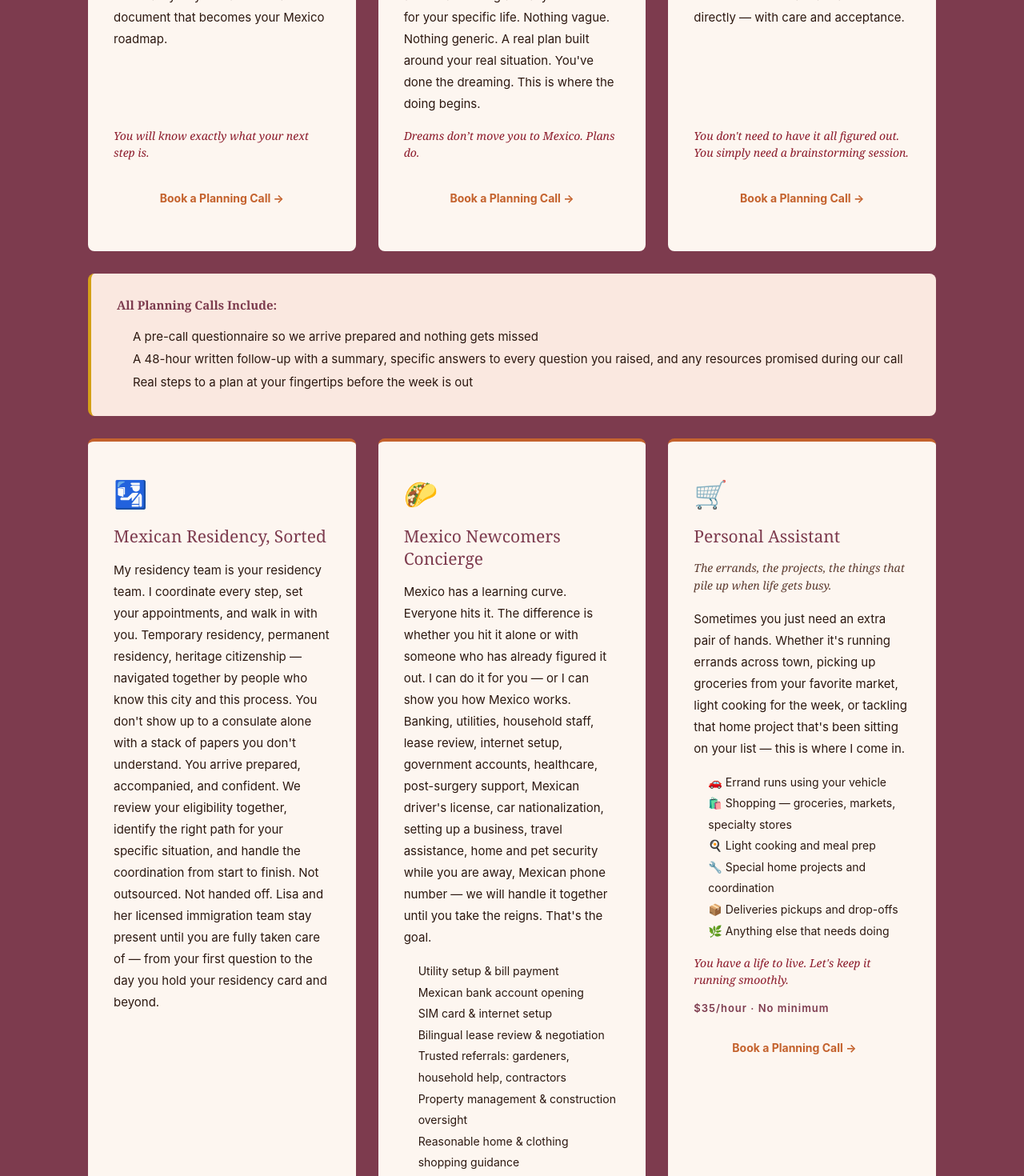
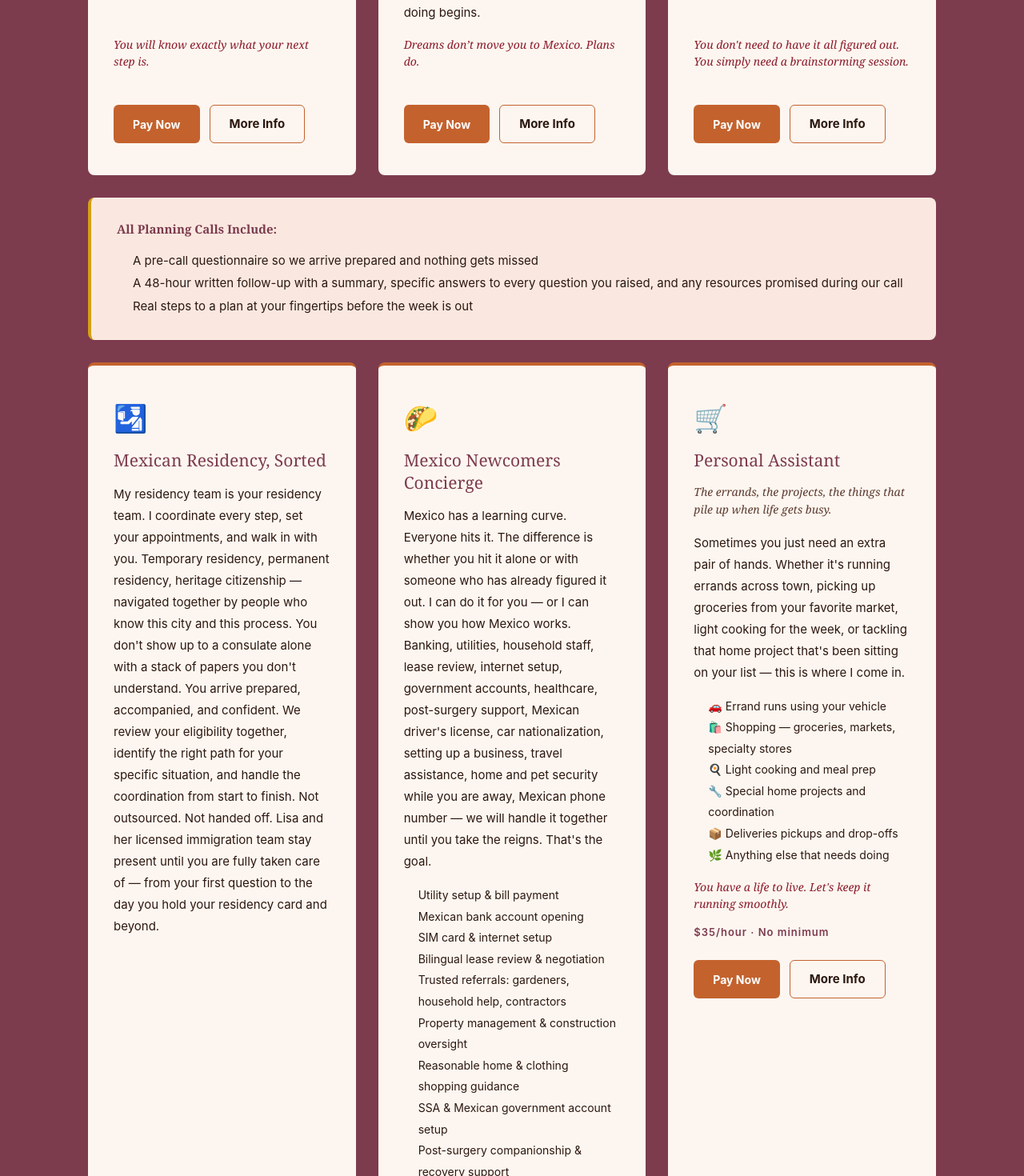
Before and after one commit to IntheknowMX/intheknowmx.com, a Next.js app: page / in a window 1280 px wide. Shown: the part 5740-7210 px from the top of the page at 80% size. Built offline with nearby package versions, Linux system fonts and the light colour scheme.

Commit message:
Add reusable payment modal and Pay Now/More Info buttons; remove top service CTA; add booking & cancellation policy

```diff
--- /dev/null
+++ b/app/components/PaymentModal.tsx
@@ -0,0 +1,100 @@
+'use client'
+
+type PaymentModalProps = {
+  open: boolean
+  onClose: () => void
+  service?: string
+}
+
+export default function PaymentModal({ open, onClose, service }: PaymentModalProps) {
+  if (!open) return null
+
+  return (
+    <div style={{
+      position: 'fixed',
+      inset: 0,
+      backgroundColor: 'rgba(44, 24, 16, 0.88)',
+      display: 'flex',
+      alignItems: 'center',
+      justifyContent: 'center',
+      padding: '24px',
+      zIndex: 200,
+    }}>
+      <div style={{
+        maxWidth: '560px',
+        width: '100%',
+        backgroundColor: '#2C1810',
+        color: '#FDF6F0',
+        borderRadius: '20px',
+        padding: '32px',
+        position: 'relative',
+        boxShadow: '0 24px 80px rgba(0, 0, 0, 0.45)',
+      }}>
+        <button
+          onClick={onClose}
+          style={{
+            position: 'absolute',
+            top: '18px',
+            right: '18px',
+            background: 'transparent',
+            border: '1px solid #FDF6F0',
+            color: '#FDF6F0',
+            borderRadius: '50%',
+            width: '34px',
+            height: '34px',
+            cursor: 'pointer',
+            fontSize: '16px',
+            lineHeight: '1',
+          }}
+          aria-label="Close payment modal"
+        >
+          ×
+        </button>
+        <h2 style={{ fontSize: '32px', marginBottom: '16px', fontFamily: "var(--font-playfair, 'Playfair Display', Georgia, serif)", color: '#FDF6F0' }}>
+          Ready to Book?
+        </h2>
+        {service && (
+          <p style={{ marginBottom: '18px', color: '#E8A598', fontSize: '15px' }}>
+            Booking: {service}
+          </p>
+        )}
+        <p style={{ marginBottom: '18px', fontSize: '15px', lineHeight: '1.8', color: '#FDF6F0' }}>
+          Step 1 — Message Lisa on WhatsApp to confirm your service, date, and amount.
+        </p>
+        <a
+          href="https://wa.me/5214731218554"
+          target="_blank"
+          rel="noreferrer"
+          style={{
+            display: 'inline-flex',
+            alignItems: 'center',
+            justifyContent: 'center',
+            backgroundColor: '#29A745',
+            color: 'white',
+            textDecoration: 'none',
+            borderRadius: '8px',
+            padding: '14px 22px',
+            fontSize: '15px',
+            fontWeight: 700,
+            marginBottom: '24px',
+          }}
+        >
+          Message Lisa on WhatsApp →
+        </a>
+        <p style={{ marginBottom: '16px', fontSize: '15px', lineHeight: '1.8', color: '#FDF6F0' }}>
+          Step 2 — Once confirmed, send payment via your preferred method:
+        </p>
+        <div style={{ fontSize: '15px', lineHeight: '1.9', color: '#FDF6F0' }}>
+          <p style={{ marginBottom: '12px' }}>✅ Zelle — no fee → <strong>sittingprettydc@gmail.com</strong></p>
+          <p style={{ marginBottom: '12px' }}>✅ Wise — no fee → <strong>Contact Lisa via WhatsApp for banking details</strong></p>
+          <p style={{ marginBottom: '12px' }}>📱 Venmo — +2% fee → <a href="https://venmo.com/code?user_id=3758990584448601525&created=1781206512" target="_blank" rel="noreferrer" style={{ color: '#FDF6F0', textDecoration: 'underline' }}>https://venmo.com/code?user_id=3758990584448601525&created=1781206512</a></p>
+          <p style={{ marginBottom: '12px' }}>💻 PayPal — +3% fee → <a href="https://paypal.com/paypalme/lisaMayCo" target="_blank" rel="noreferrer" style={{ color: '#FDF6F0', textDecoration: 'underline' }}>https://paypal.com/paypalme/lisaMayCo</a></p>
+          <p>💳 Stripe — +3% fee → <em>Link coming soon — contact Lisa via WhatsApp</em></p>
+        </div>
+        <p style={{ marginTop: '28px', fontSize: '13px', fontStyle: 'italic', color: '#E8A598' }}>
+          Your booking is confirmed once payment is received.
+        </p>
+      </div>
+    </div>
+  )
+}
--- a/app/page.tsx
+++ b/app/page.tsx
@@ -3,12 +3,64 @@
 import Image from 'next/image'
 import { useState } from 'react'
 import MexicoPathQuiz from './components/MexicoPathQuiz'
+import PaymentModal from './components/PaymentModal'
 
 export default function Home() {
   const [mobileMenuOpen, setMobileMenuOpen] = useState(false)
+  const [paymentModalOpen, setPaymentModalOpen] = useState(false)
+  const [selectedService, setSelectedService] = useState('')
+
+  const handlePayNow = (service: string) => {
+    setSelectedService(service)
+    setPaymentModalOpen(true)
+  }
+
+  const closePaymentModal = () => {
+    setPaymentModalOpen(false)
+    setSelectedService('')
+  }
+
+  const renderCardActions = (service: string, href: string) => (
+    <div style={{ display: 'flex', flexWrap: 'wrap', gap: '12px', marginTop: '24px' }}>
+      <button
+        onClick={() => handlePayNow(service)}
+        style={{
+          backgroundColor: '#C4622D',
+          color: 'white',
+          border: 'none',
+          borderRadius: '6px',
+          padding: '12px 24px',
+          fontSize: '14px',
+          fontWeight: 700,
+          cursor: 'pointer',
+        }}
+      >
+        Pay Now
+      </button>
+      <a
+        className="button-link secondary"
+        href={href}
+        style={{
+          color: '#2C1810',
+          backgroundColor: '#FDF6F0',
+          border: '1px solid #C4622D',
+          borderRadius: '6px',
+          textDecoration: 'none',
+          fontWeight: 700,
+          padding: '12px 24px',
+          display: 'inline-flex',
+          alignItems: 'center',
+          justifyContent: 'center',
+        }}
+      >
+        More Info
+      </a>
+    </div>
+  )
 
   return (
     <main className="page-root" style={{ fontFamily: "var(--font-inter, 'Inter', 'Helvetica Neue', sans-serif)", backgroundColor: '#FDF6F0', color: '#2C1810' }}>
+      <PaymentModal open={paymentModalOpen} onClose={closePaymentModal} service={selectedService} />
       <style>{`
         .page-root { overflow-x: hidden; }
         .main-nav { background-color: #FDF6F0; padding: 20px 40px; display: flex; justify-content: space-between; align-items: center; border-bottom: 1px solid #E8A598; position: sticky; top: 0; z-index: 100; }
@@ -318,14 +370,6 @@ export default function Home() {
           <p style={{ color: '#F5E0E6', fontSize: '17px', textAlign: 'center', maxWidth: '600px', margin: '0 auto 16px', lineHeight: '1.75' }}>
             Every service is personal, in-person, and built around your specific situation. Not outsourced. Not handed off. Lisa and her team are with you every step — from your first question to the day you hold your residency card and beyond.
           </p>
-          <div style={{ textAlign: 'center', marginBottom: '60px' }}>
-            <a className="button-link" href="https://calendar.app.google/qfwutaFsrSaqWVkw7" target="_blank" style={{
-              backgroundColor: '#C4622D',
-              color: 'white',
-              borderRadius: '4px',
-              display: 'inline-block'
-            }}>✦ Book a Planning Call</a>
-          </div>
           {/* Planning Calls */}
           <div className="service-grid" style={{ marginBottom: '28px' }}>
             {[
@@ -357,7 +401,7 @@ export default function Home() {
                 <p style={{ fontSize: '14px', fontStyle: 'italic', color: '#5C3A2E', marginBottom: '16px', fontFamily: "var(--font-playfair, 'Playfair Display', Georgia, serif)", lineHeight: '1.6' }}>{card.subtitle}</p>
                 <p style={{ fontSize: '15px', lineHeight: '1.8', color: '#2C1810', marginBottom: '16px', flex: 1 }}>{card.body}</p>
                 <p style={{ fontSize: '14px', fontStyle: 'italic', color: '#8B1A2A', marginBottom: '20px', fontFamily: "var(--font-playfair, 'Playfair Display', Georgia, serif)" }}>{card.closing}</p>
-                <a className="button-link" href="https://calendar.app.google/qfwutaFsrSaqWVkw7" target="_blank" style={{ color: '#C4622D', textDecoration: 'none', fontWeight: 'bold', fontSize: '14px' }}>Book a Planning Call →</a>
+                {renderCardActions(card.title, '#services')}
               </div>
             ))}
           </div>
@@ -375,18 +419,18 @@ export default function Home() {
           <div className="service-grid">
 
             {/* Service - Immigration */}
-            <div style={{ backgroundColor: '#FDF6F0', padding: '40px 32px', borderRadius: '8px', borderTop: '4px solid #C4622D', display: 'flex', flexDirection: 'column' }}>
+            <div id="residency-sorted" style={{ backgroundColor: '#FDF6F0', padding: '40px 32px', borderRadius: '8px', borderTop: '4px solid #C4622D', display: 'flex', flexDirection: 'column' }}>
               <div style={{ fontSize: '34px', marginBottom: '14px' }}>🛂</div>
               <h3 style={{ fontSize: '21px', marginBottom: '14px', color: '#7D3B4E', fontFamily: "var(--font-playfair, 'Playfair Display', Georgia, serif)", lineHeight: '1.3' }}>Mexican Residency, Sorted</h3>
               <p style={{ fontSize: '15px', lineHeight: '1.8', color: '#2C1810', marginBottom: '16px', flex: 1 }}>
                 My residency team is your residency team. I coordinate every step, set your appointments, and walk in with you. Temporary residency, permanent residency, heritage citizenship — navigated together by people who know this city and this process. You don't show up to a consulate alone with a stack of papers you don't understand. You arrive prepared, accompanied, and confident. We review your eligibility together, identify the right path for your specific situation, and handle the coordination from start to finish. Not outsourced. Not handed off. Lisa and her licensed immigration team stay present until you are fully taken care of — from your first question to the day you hold your residency card and beyond.
               </p>
               <p style={{ fontSize: '14px', fontStyle: 'italic', color: '#8B1A2A', marginBottom: '20px', fontFamily: "var(--font-playfair, 'Playfair Display', Georgia, serif)" }}>My residency team is your residency team.</p>
-              <a className="button-link" href="https://calendar.app.google/qfwutaFsrSaqWVkw7" target="_blank" style={{ color: '#C4622D', textDecoration: 'none', fontWeight: 'bold', fontSize: '14px' }}>Book a Planning Call →</a>
+              {renderCardActions('Mexican Residency, Sorted', '/residency')}
             </div>
 
             {/* Service - Concierge */}
-            <div style={{ backgroundColor: '#FDF6F0', padding: '40px 32px', borderRadius: '8px', borderTop: '4px solid #C4622D' }}>
+            <div id="newcomers-concierge" style={{ backgroundColor: '#FDF6F0', padding: '40px 32px', borderRadius: '8px', borderTop: '4px solid #C4622D' }}>
               <div style={{ fontSize: '34px', marginBottom: '14px' }}>🌮</div>
               <h3 style={{ fontSize: '21px', marginBottom: '14px', color: '#7D3B4E', fontFamily: "var(--font-playfair, 'Playfair Display', Georgia, serif)", lineHeight: '1.3' }}>Mexico Newcomers Concierge</h3>
               <p style={{ fontSize: '15px', lineHeight: '1.8', color: '#2C1810', marginBottom: '16px' }}>
@@ -404,7 +448,7 @@ export default function Home() {
                 <li>Post-surgery companionship & recovery support</li>
                 <li>Shipping logistics, visa preparation, finding your gym, your doctor, your favorite coffee spot</li>
               </ul>
-              <a className="button-link" href="https://calendar.app.google/qfwutaFsrSaqWVkw7" target="_blank" style={{ color: '#C4622D', textDecoration: 'none', fontWeight: 'bold', fontSize: '14px' }}>Book a Planning Call →</a>
+              {renderCardActions('Mexico Newcomers Concierge', '#services')}
               <div style={{ marginTop: '24px', padding: '22px 20px', backgroundColor: '#FAE8E0', borderRadius: '10px', border: '1px solid #D4A017' }}>
                 <div style={{ fontSize: '14px', fontWeight: '700', color: '#7D3B4E', marginBottom: '10px' }}>Pricing</div>
                 <div style={{ fontSize: '13px', color: '#2C1810', fontWeight: '600', lineHeight: '1.7' }}>
@@ -421,7 +465,7 @@ export default function Home() {
             </div>
 
             {/* Service - Personal Assistant */}
-            <div style={{ backgroundColor: '#FDF6F0', padding: '40px 32px', borderRadius: '8px', borderTop: '4px solid #C4622D' }}>
+            <div id="personal-assistant" style={{ backgroundColor: '#FDF6F0', padding: '40px 32px', borderRadius: '8px', borderTop: '4px solid #C4622D' }}>
               <div style={{ fontSize: '34px', marginBottom: '14px' }}>🛒</div>
               <h3 style={{ fontSize: '21px', marginBottom: '14px', color: '#7D3B4E', fontFamily: "var(--font-playfair, 'Playfair Display', Georgia, serif)", lineHeight: '1.3' }}>Personal Assistant</h3>
               <p style={{ fontSize: '14px', fontStyle: 'italic', color: '#5C3A2E', marginBottom: '16px', fontFamily: "var(--font-playfair, 'Playfair Display', Georgia, serif)", lineHeight: '1.6' }}>The errands, the projects, the things that pile up when life gets busy.</p>
@@ -438,11 +482,11 @@ export default function Home() {
               </ul>
               <p style={{ fontSize: '14px', fontStyle: 'italic', color: '#8B1A2A', marginBottom: '16px', fontFamily: "var(--font-playfair, 'Playfair Display', Georgia, serif)" }}>You have a life to live. Let's keep it running smoothly.</p>
               <p style={{ fontSize: '13px', color: '#7D3B4E', letterSpacing: '1px', marginBottom: '12px', fontWeight: '600' }}>$35/hour · No minimum</p>
-              <a className="button-link" href="https://calendar.app.google/qfwutaFsrSaqWVkw7" target="_blank" style={{ color: '#C4622D', textDecoration: 'none', fontWeight: 'bold', fontSize: '14px' }}>Book a Planning Call →</a>
+              {renderCardActions('Personal Assistant', '#personal-assistant')}
             </div>
 
             {/* Service - Tech Concierge */}
-            <div style={{ backgroundColor: '#FDF6F0', padding: '40px 32px', borderRadius: '8px', borderTop: '4px solid #C4622D' }}>
+            <div id="tech-concierge" style={{ backgroundColor: '#FDF6F0', padding: '40px 32px', borderRadius: '8px', borderTop: '4px solid #C4622D' }}>
               <div style={{ fontSize: '34px', marginBottom: '14px' }}>💻</div>
               <h3 style={{ fontSize: '21px', marginBottom: '14px', color: '#7D3B4E', fontFamily: "var(--font-playfair, 'Playfair Display', Georgia, serif)", lineHeight: '1.3' }}>Tech Concierge</h3>
               <p style={{ fontSize: '14px', fontStyle: 'italic', color: '#5C3A2E', marginBottom: '16px', fontFamily: "var(--font-playfair, 'Playfair Display', Georgia, serif)", lineHeight: '1.6' }}>Technology should make your life easier. When it doesn't — call Lisa.</p>
@@ -465,11 +509,11 @@ export default function Home() {
               </ul>
               <p style={{ fontSize: '14px', fontStyle: 'italic', color: '#8B1A2A', marginBottom: '16px', fontFamily: "var(--font-playfair, 'Playfair Display', Georgia, serif)" }}>If it has a screen and it is not cooperating — I can help.</p>
               <p style={{ fontSize: '13px', color: '#7D3B4E', letterSpacing: '1px', marginBottom: '12px', fontWeight: '600' }}>$35/hour · No minimum</p>
-              <a className="button-link" href="https://calendar.app.google/qfwutaFsrSaqWVkw7" target="_blank" style={{ color: '#C4622D', textDecoration: 'none', fontWeight: 'bold', fontSize: '14px' }}>Book a Planning Call →</a>
+              {renderCardActions('Tech Concierge', '#services')}
             </div>
 
             {/* Service - Medical Concierge */}
-            <div style={{ backgroundColor: '#FDF6F0', padding: '40px 32px', borderRadius: '8px', borderTop: '4px solid #C4622D', display: 'flex', flexDirection: 'column' }}>
+            <div id="medical-concierge" style={{ backgroundColor: '#FDF6F0', padding: '40px 32px', borderRadius: '8px', borderTop: '4px solid #C4622D', display: 'flex', flexDirection: 'column' }}>
               <div style={{ fontSize: '34px', marginBottom: '14px' }}>🏥</div>
               <h3 style={{ fontSize: '21px', marginBottom: '14px', color: '#7D3B4E', fontFamily: "var(--font-playfair, 'Playfair Display', Georgia, serif)", lineHeight: '1.3' }}>Medical Concierge</h3>
               <p style={{ fontSize: '14px', fontStyle: 'italic', color: '#5C3A2E', marginBottom: '16px', fontFamily: "var(--font-playfair, 'Playfair Display', Georgia, serif)", lineHeight: '1.6' }}>Navigating Mexican healthcare should not be something you do alone.</p>
@@ -496,7 +540,7 @@ export default function Home() {
                 <div>Half Day 4 hours — $80</div>
                 <div>Full Day 8 hours — $150</div>
               </div>
-              <a className="button-link" href="https://calendar.app.google/qfwutaFsrSaqWVkw7" target="_blank" style={{ color: '#C4622D', textDecoration: 'none', fontWeight: 'bold', fontSize: '14px' }}>Book a Planning Call →</a>
+              {renderCardActions('Medical Concierge', '#medical-concierge')}
             </div>
 
           </div>
@@ -543,7 +587,7 @@ export default function Home() {
               Includes: all WhatsApp communication, research time, coordination time, travel time to appointments, all calls and messages on your behalf, document review and translation, and weekly usage report.
             </div>
           </div>
-          <a className="button-link" href="https://calendar.app.google/qfwutaFsrSaqWVkw7" target="_blank" style={{ backgroundColor: '#C4622D', color: 'white', borderRadius: '4px', textDecoration: 'none', fontSize: '15px', fontWeight: '700', display: 'inline-block' }}>Book a Planning Call</a>
+          {renderCardActions('Senior Concierge', '#senior-concierge')}
         </div>
       </section>
 
@@ -646,10 +690,10 @@ export default function Home() {
         <div className="content-wrapper" style={{ maxWidth: '800px', margin: '0 auto' }}>
           <h3 style={{ fontSize: '28px', fontWeight: 'normal', color: '#FDF6F0', fontFamily: "var(--font-playfair, 'Playfair Display', Georgia, serif)", marginBottom: '28px', textAlign: 'center' }}>Booking &amp; Cancellation Policy</h3>
           <p style={{ fontSize: '16px', lineHeight: '1.85', color: '#E8A598', marginBottom: '20px' }}>
-            All sessions require payment in full to confirm. You will receive a confirmation email with your intake questionnaire within 24 hours of booking. Please complete your questionnaire at least 48 hours before your scheduled call so we arrive fully prepared.
+            Full payment is required to confirm your booking. You will receive a confirmation email with your intake questionnaire within 24 hours of payment. Please complete it before your session so we arrive fully prepared.
           </p>
           <p style={{ fontSize: '16px', lineHeight: '1.85', color: '#E8A598' }}>
-            Cancellations made 48 hours or more before your session receive a full credit toward a future booking. Cancellations within 24 hours are non-refundable. No-shows forfeit the full session fee. Rescheduling is welcome with 48 hours notice.
+            Cancellations made 48 hours or more before your session receive a full credit toward a future booking. Cancellations within 24 hours of your session are non-refundable. No-shows forfeit the full session fee. Rescheduling is welcome with 48 hours notice — one free reschedule per booking.
           </p>
         </div>
       </section>
@@ -883,15 +927,7 @@ export default function Home() {
                   </div>
                 ))}
               </div>
-              <a className="button-link" href="https://calendar.app.google/qfwutaFsrSaqWVkw7" target="_blank" style={{
-                backgroundColor: '#C4622D',
-                color: 'white',
-                borderRadius: '4px',
-                textDecoration: 'none',
-                fontSize: '15px',
-                fontWeight: '700',
-                marginBottom: '20px'
-              }}>✦ Book a Planning Call</a>
+              {renderCardActions('Property & Pet Care', '#caretaking')}
               <div style={{ fontSize: '13px', color: '#2C1810', fontWeight: '600', marginBottom: '24px' }}>
                 <div style={{ marginBottom: '12px', fontWeight: '700' }}>WITHOUT PETS</div>
                 <div style={{ display: 'grid', gridTemplateColumns: 'repeat(3, 1fr)', gap: '12px', marginBottom: '16px', fontSize: '12px' }}>
```
